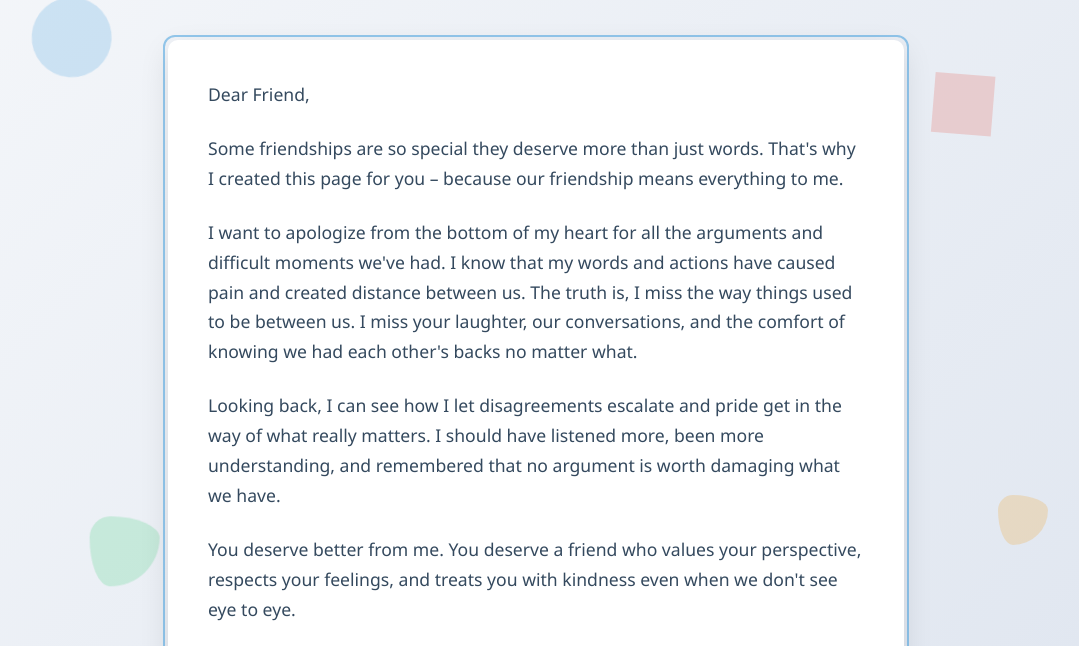
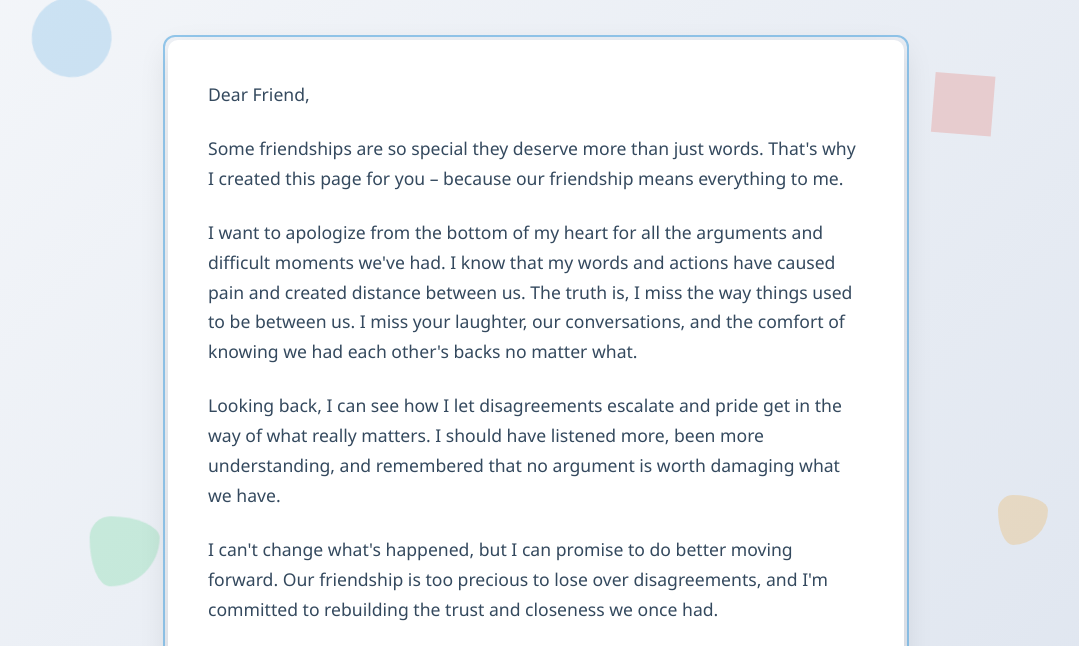
Before and after one commit to ITAXHIxD/home, a plain HTML site: page sorry/index.html in a window 1280 px wide. Shown: the part 95-741 px from the top of the page, without its empty margins (104-1183 px from the left). Drawn offline with Linux system fonts and the light colour scheme.

Commit message:
Update index.html

```diff
--- a/sorry/index.html
+++ b/sorry/index.html
@@ -383,7 +383,6 @@
 
             <p>Looking back, I can see how I let disagreements escalate and pride get in the way of what really matters. I should have listened more, been more understanding, and remembered that no argument is worth damaging what we have.</p>
 
-            <p>You deserve better from me. You deserve a friend who values your perspective, respects your feelings, and treats you with kindness even when we don't see eye to eye.</p>
 
             <p>I can't change what's happened, but I can promise to do better moving forward. Our friendship is too precious to lose over disagreements, and I'm committed to rebuilding the trust and closeness we once had.</p>
             <p>I know this is not that impressive but thats all i know to do and i am confident on thanks too you </p>
```
